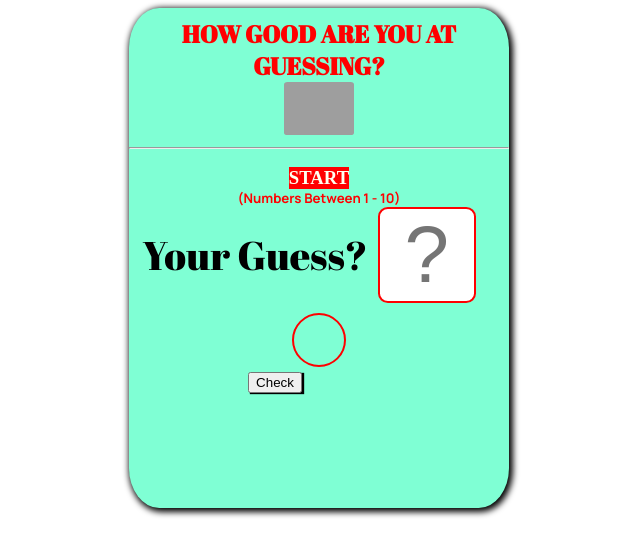
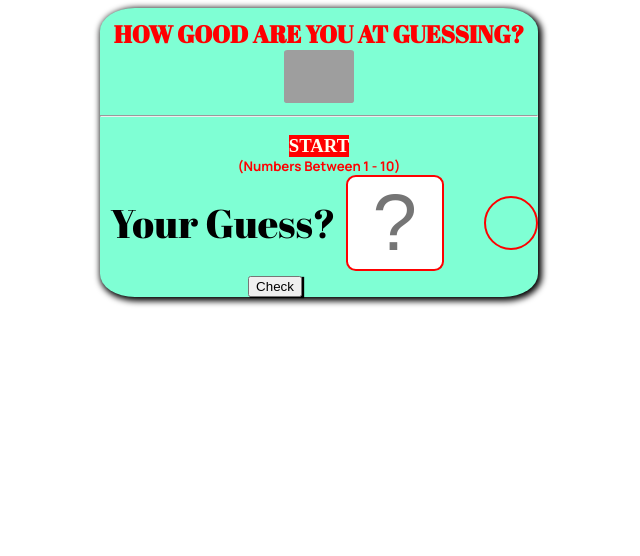
Before and after one commit to Temythorpe07/Guessrandomnumber, a plain HTML site: page index.html in a window 1280 px wide. Shown: the whole page, without its empty margins (321-961 px from the left). Drawn offline with Linux system fonts and the light colour scheme; grey boxes are pictures that could not be loaded.

Commit message:
changed width and height

```diff
--- a/style.css
+++ b/style.css
@@ -3,8 +3,8 @@
     justify-items: center;
     border-radius: 8%;
     box-shadow: 2px 2px 6px 2px;
-    height: 500px;
-    width: 30%;
+    height: fit-content;
+    width: fit-content;
     background-color: aquamarine;
     border: 1px black;
 
```
